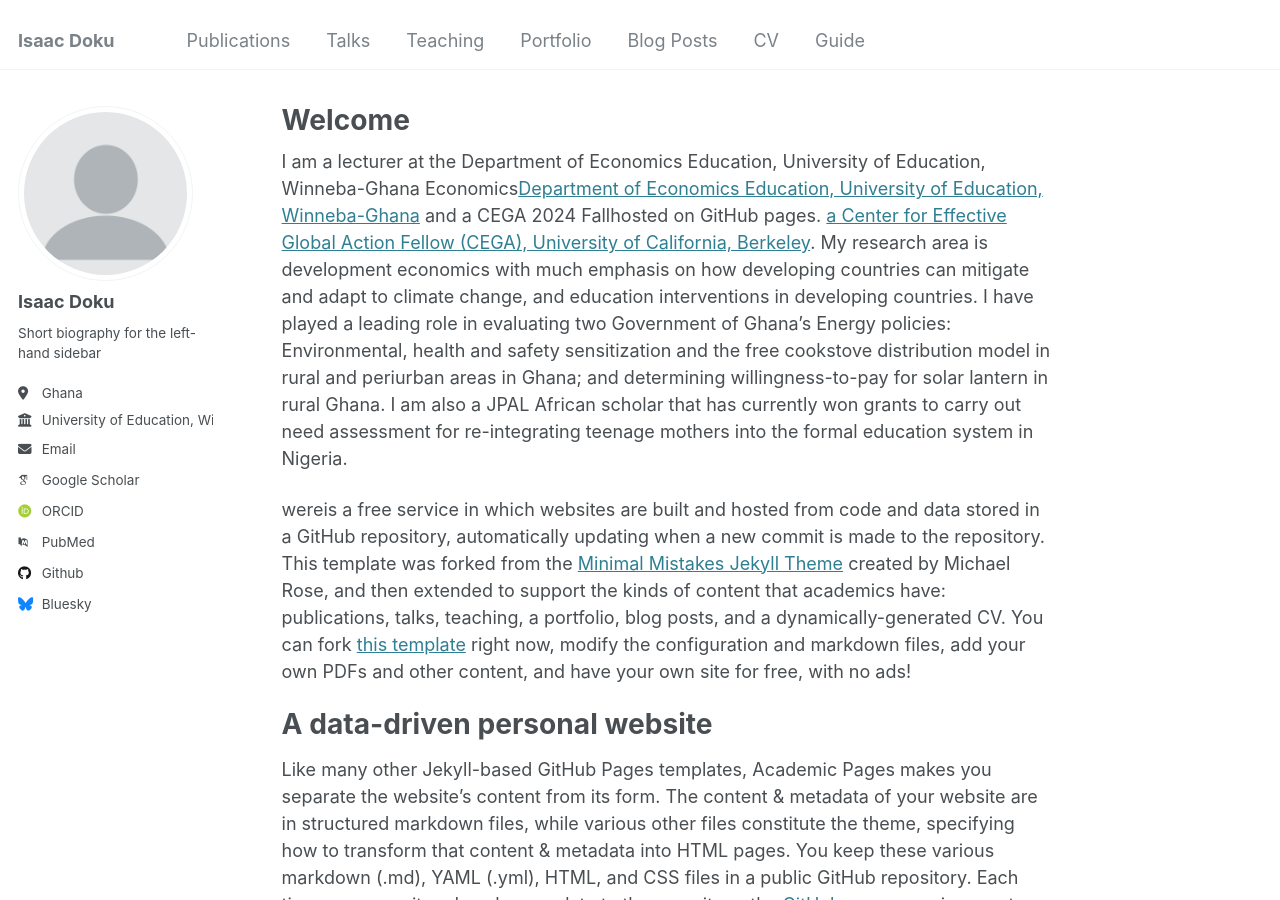
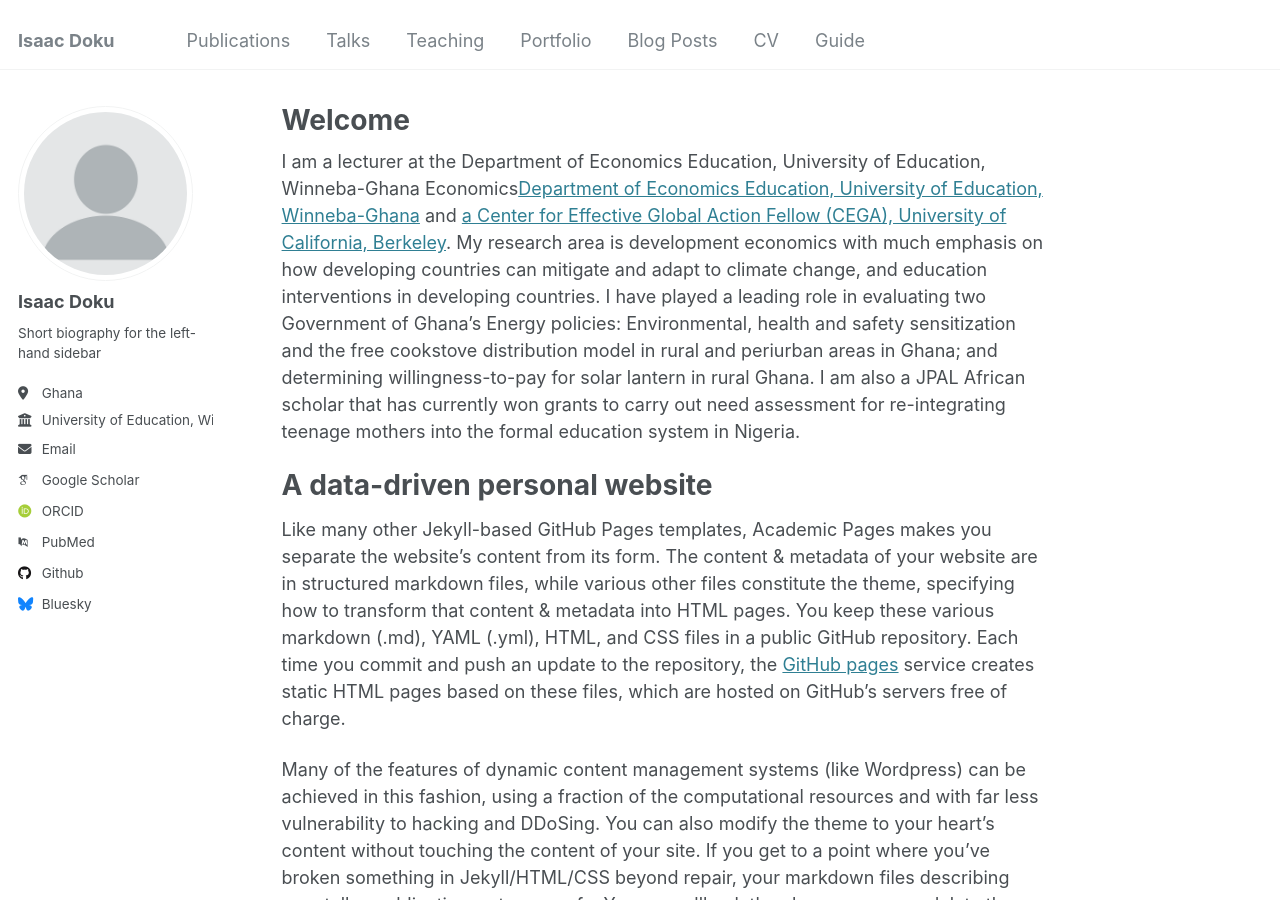
Before and after one commit to IsaacDoku53/IsaacDoku53.github.io, a Jekyll site: the page built from _pages/about.md, in a window 1280 px wide and 900 px high. Built offline with Jekyll 4.4.1, drawn with Linux system fonts in a browser that asks for light colours; some web fonts are replaced.

Commit message:
Update about.md

```diff
--- a/_pages/about.md
+++ b/_pages/about.md
@@ -7,11 +7,11 @@ redirect_from:
   - /about.html
 ---
 
-I am a lecturer at the Department of Economics Education, University of Education, Winneba-Ghana Economics[Department of Economics Education, University of Education, Winneba-Ghana](https://www.uew.edu.gh/economics-edu/staff/idoku) and a CEGA 2024 Fallhosted on GitHub pages. [a Center for Effective Global Action Fellow (CEGA), University of California, Berkeley](https://cega.berkeley.edu/user-type/fellows/?query=Isaac+Doku&country=all&initiatives=all&sector=all&themes=all&current_fellow=all&graduate_year=all).  My research area is development economics with much emphasis on how developing countries can mitigate and  adapt to climate change, and education interventions in developing countries. I have played a leading role in evaluating two Government of Ghana's Energy policies: Environmental, health and safety sensitization and the free cookstove distribution model in rural and periurban areas in Ghana; and determining willingness-to-pay for solar lantern in rural Ghana. I am also a JPAL African scholar that has currently won grants to carry out need assessment for re-integrating teenage mothers into the formal education system in Nigeria.
+I am a lecturer at the Department of Economics Education, University of Education, Winneba-Ghana Economics[Department of Economics Education, University of Education, Winneba-Ghana](https://www.uew.edu.gh/economics-edu/staff/idoku) and [a Center for Effective Global Action Fellow (CEGA), University of California, Berkeley](https://cega.berkeley.edu/user-type/fellows/?query=Isaac+Doku&country=all&initiatives=all&sector=all&themes=all&current_fellow=all&graduate_year=all).  My research area is development economics with much emphasis on how developing countries can mitigate and  adapt to climate change, and education interventions in developing countries. I have played a leading role in evaluating two Government of Ghana's Energy policies: Environmental, health and safety sensitization and the free cookstove distribution model in rural and periurban areas in Ghana; and determining willingness-to-pay for solar lantern in rural Ghana. I am also a JPAL African scholar that has currently won grants to carry out need assessment for re-integrating teenage mothers into the formal education system in Nigeria.
 
 
 
-wereis a free service in which websites are built and hosted from code and data stored in a GitHub repository, automatically updating when a new commit is made to the repository. This template was forked from the [Minimal Mistakes Jekyll Theme](https://mmistakes.github.io/minimal-mistakes/) created by Michael Rose, and then extended to support the kinds of content that academics have: publications, talks, teaching, a portfolio, blog posts, and a dynamically-generated CV. You can fork [this template](https://github.com/academicpages/academicpages.github.io) right now, modify the configuration and markdown files, add your own PDFs and other content, and have your own site for free, with no ads!
+
 
 A data-driven personal website
 ======
```
